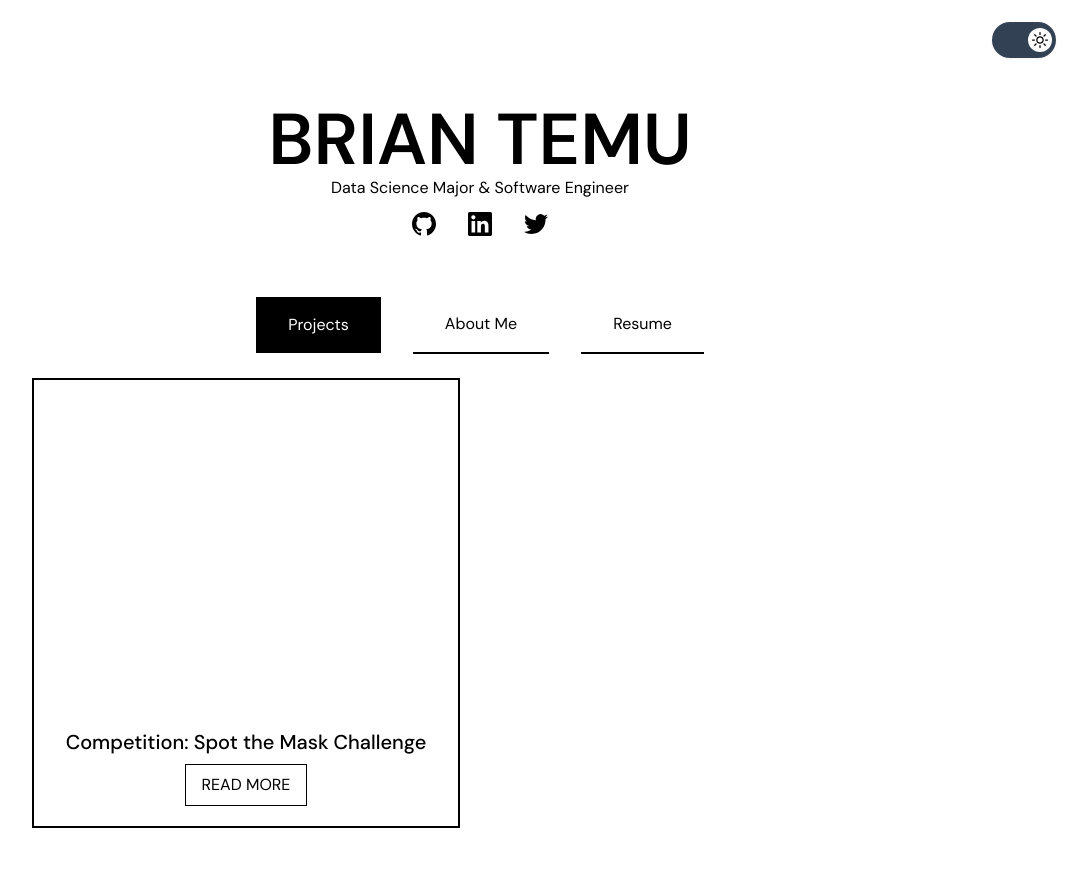
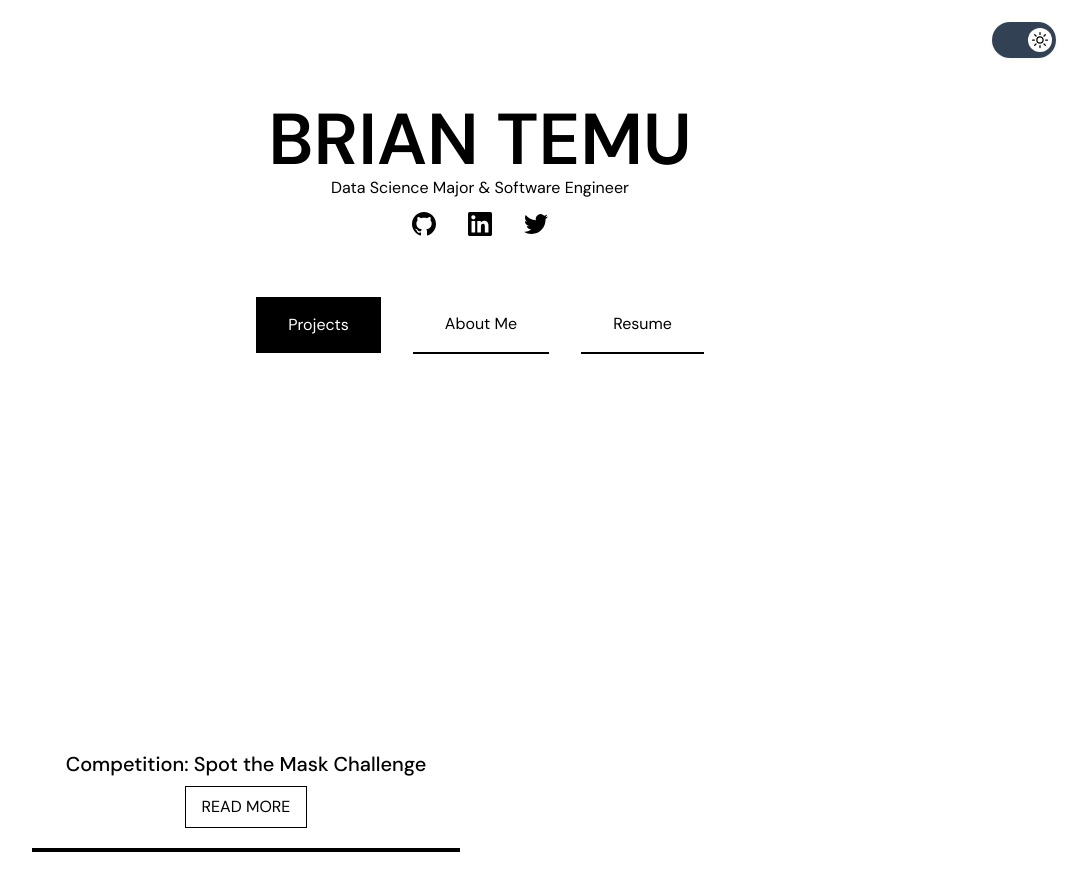
Before and after one commit to iam-dante/iam-web, a Next.js app: page / in a window 1280 px wide. Shown: the whole page, without its empty margins (160-1247 px from the left). Built offline with nearby package versions, Linux system fonts and the light colour scheme.

Commit message:
Add Resume

```diff
--- a/pages/index.tsx
+++ b/pages/index.tsx
@@ -60,10 +60,14 @@ const Home = (): JSX.Element => {
   }
 
   return (
-    <div className={`${enabled ? "" : "dark h-auto"} `}>
+    <div className={`${enabled ? "" : "dark"} `}>
+      <div className="dark:bg-black h-auto">
         <Head>
           <title>Hellow, Brian Here 👋 </title>
-        <meta name="viewport" content="initial-scale=1.0, width=device-width" />
+          <meta
+            name="viewport"
+            content="initial-scale=1.0, width=device-width"
+          />
         </Head>
 
         <div className="h-screen bg-white dark:bg-black">
@@ -135,12 +139,14 @@ const Home = (): JSX.Element => {
                     )}
                   </Tab>
                 </Tab.List>
-              <Tab.Panels className="mt-6">
+                <Tab.Panels className="mt-12">
                   <Tab.Panel>
                     <div className=" grid md:grid-cols-2 px-24 gap-10">
-                    <div className=" h-[450px] flex items-center flex-col py-6 border-2 border-black dark:border-white">
+                      <div className=" h-[450px] flex items-center flex-col py-6 border-b-4 border-black dark:border-white">
                         <div
-                        style={{ backgroundImage: "url('/images/mask.jpeg');" }}
+                          style={{
+                            backgroundImage: "url('/images/mask.jpeg');",
+                          }}
                           className="w-3/4 h-3/4 bg-cover"
                         ></div>
                         <div className="mt-10 flex justify-center items-center h-12 space-y-2 flex-col">
@@ -176,13 +182,20 @@ const Home = (): JSX.Element => {
                           />
                         </svg>
 
-                      <h1 className="text-red-700">Page Under Construction</h1>
+                        <h1 className="text-red-700">
+                          Page Under Construction
+                        </h1>
                       </div>
                     </div>
                   </Tab.Panel>
-                <Tab.Panel>Content 3</Tab.Panel>
+                  <Tab.Panel>
+                    <div className="flex items-center justify-center pb-12">
+                      <iframe src="/document/Brian_Temu_.pdf" className="w-3/4" height={1200}/>
+                    </div>
+                  </Tab.Panel>
                 </Tab.Panels>
               </Tab.Group>
+            </div>
           </div>
         </div>
       </div>
```
Also changed, not shown: 1 other file (tests, documents, lock files or other folders). Lines whose indentation alone changed are shown as unchanged.
